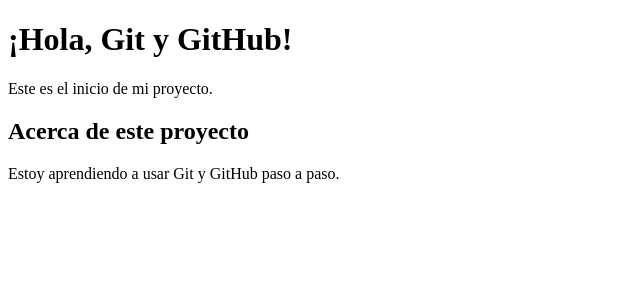
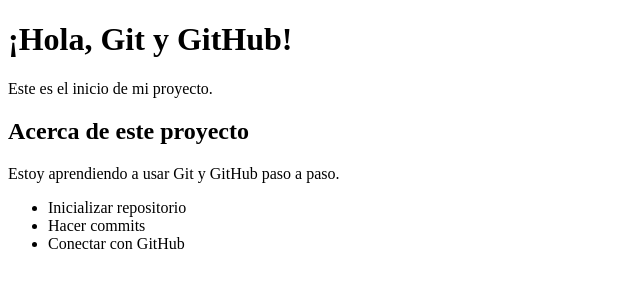
Before and after one commit to sixtorafa/prueba02, a plain HTML site: page index.html in a window 1280 px wide. Shown: the whole page, without its empty margins (0-640 px from the left). Drawn offline with Linux system fonts and the light colour scheme.

Commit message:
commit_3 agregar paso

```diff
--- a/index.html
+++ b/index.html
@@ -3,14 +3,18 @@
 <head>
     <meta charset="UTF-8">
     <meta name="viewport" content="width=device-width, initial-scale=1.0">
-    <title>Mi Primer Proyecto Git</title>
-</head>
+    <title>Proyecto de Pruebas con Git</title> </head>
 <body>
     <h1>¡Hola, Git y GitHub!</h1>
     <p>Este es el inicio de mi proyecto.</p>
     <section>
         <h2>Acerca de este proyecto</h2>
         <p>Estoy aprendiendo a usar Git y GitHub paso a paso.</p>
+        <ul>
+            <li>Inicializar repositorio</li>
+            <li>Hacer commits</li>
+            <li>Conectar con GitHub</li>
+        </ul>
     </section>
 </body>
 </html>
```
